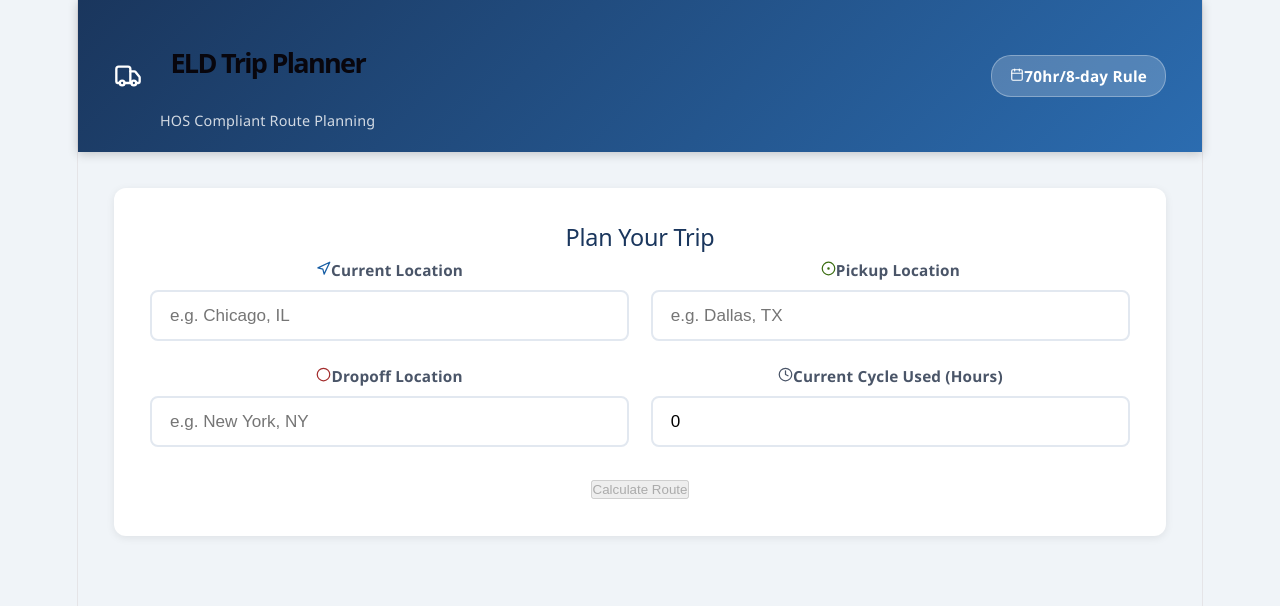
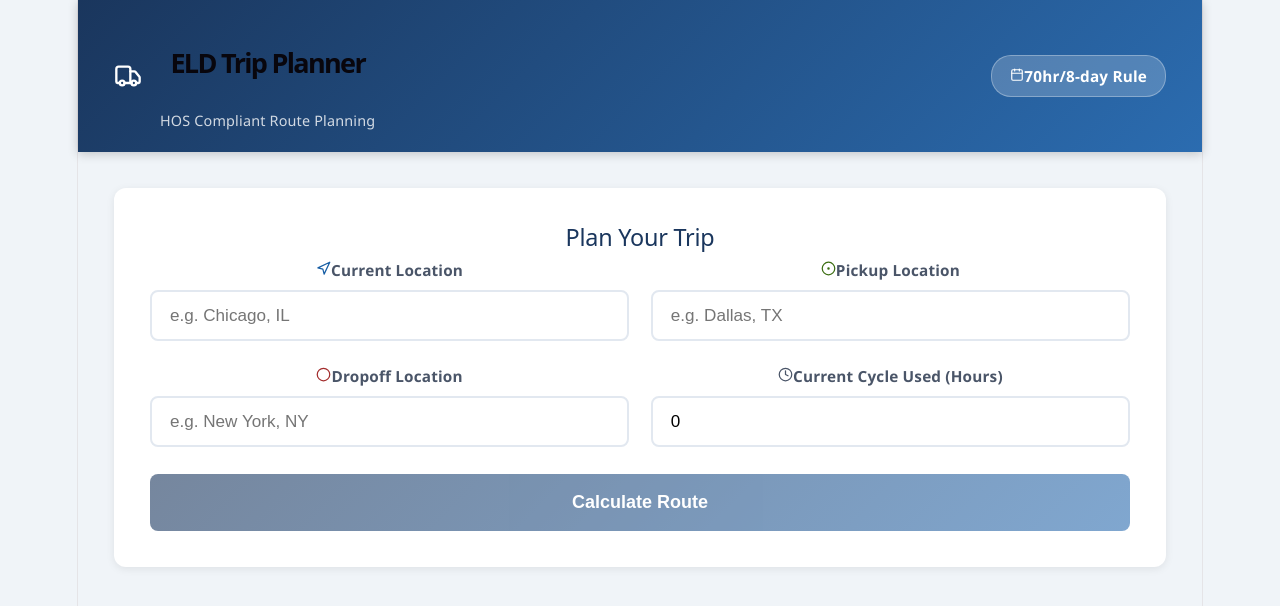
Before and after one commit to Faizan80235/eld-trip-planner-frontend, a React app: page / in a window 1280 px wide. Shown: the top 606 px of the page. Built offline with nearby package versions, Linux system fonts and the light colour scheme; the HTML template or start-up script is replaced by a standard one.

Commit message:
update my code

```diff
--- a/src/components/TripForm.jsx
+++ b/src/components/TripForm.jsx
@@ -255,7 +255,7 @@ function TripForm({ onSubmit, loading }) {
 
         </div>
 
-        <button type="submit" disabled={loading || !isFormValid}>
+        <button type="submit" disabled={loading || !isFormValid} className='submit-btn'>
           {loading ? 'Calculating...' : 'Calculate Route'}
         </button>
       </form>
```
